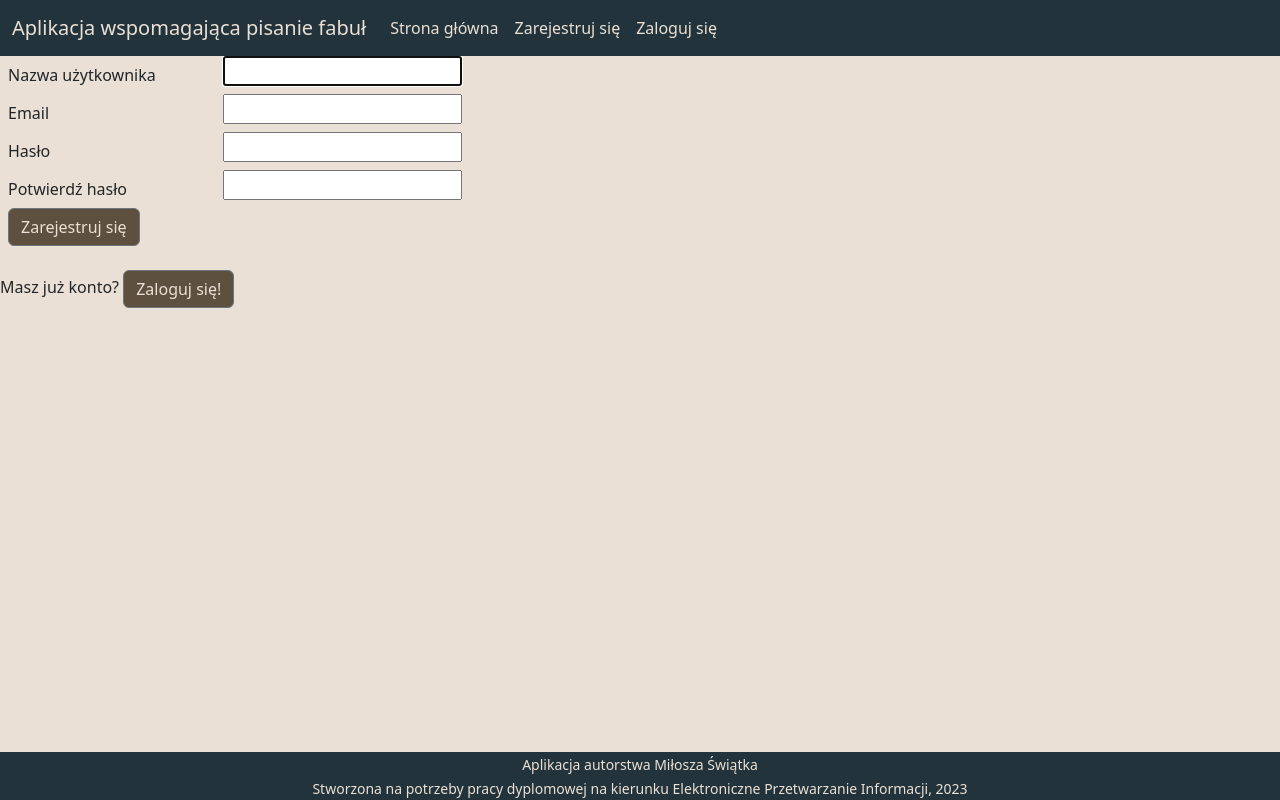
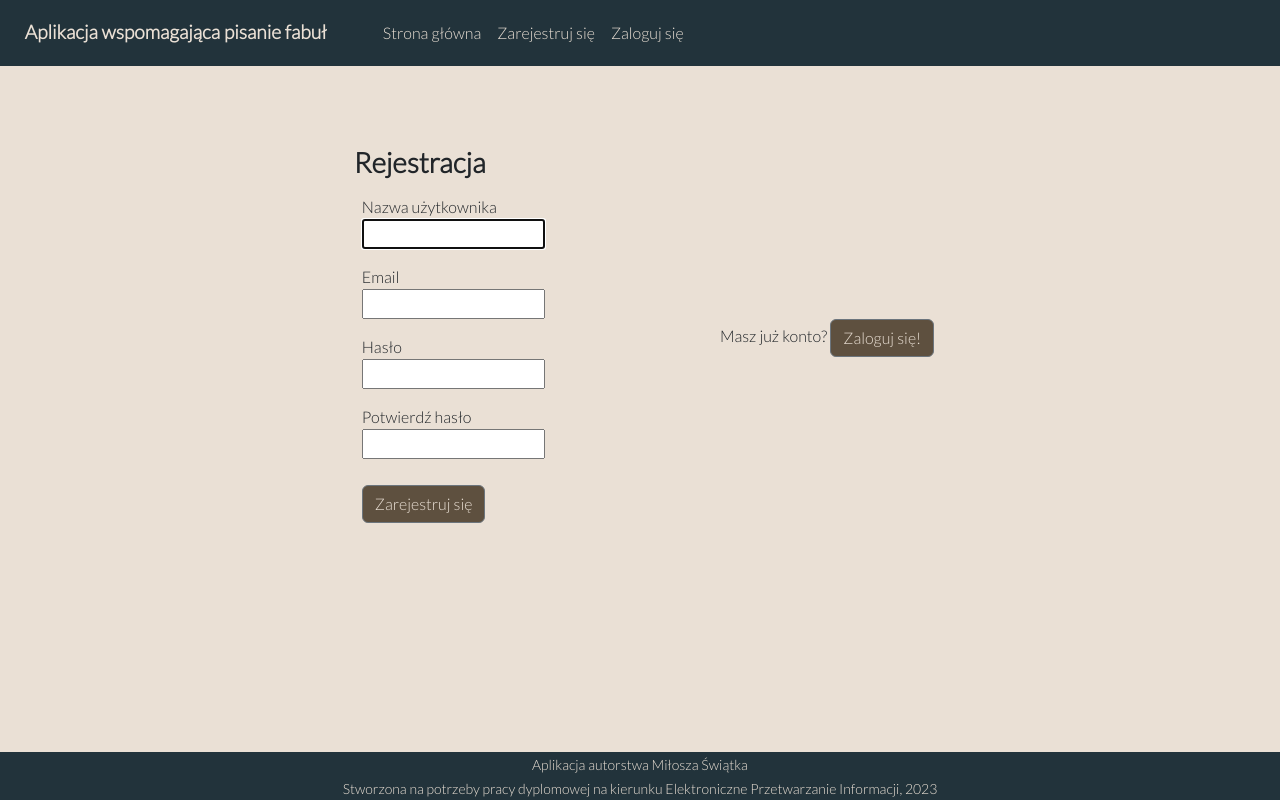
Before and after one commit to upcate/projekt_dyplomowy, a Django app: page /register/ in a window 1280 px wide. Run offline with Django 4.2, Linux system fonts and the light colour scheme; some libraries are stand-ins or nearby versions.

Commit message:
fixed css

```diff
--- a/aplikacja_dyplomowa/forms.py
+++ b/aplikacja_dyplomowa/forms.py
@@ -1,5 +1,5 @@
 from django import forms
-from django.forms import ModelForm, CharField, Form
+from django.forms import ModelForm, Form
 from django.contrib.auth.models import User
 from django.contrib.auth.forms import UserCreationForm, ValidationError, PasswordChangeForm
 from django.contrib.auth import password_validation
@@ -22,6 +22,10 @@ class CreateUserForm(UserCreationForm):
         widget=forms.PasswordInput(attrs={'autocomplete': 'new-password'}),
         help_text='Enter the same password as before, for verification.',
     )
+
+    error_messages = {
+        'password_mismatch': 'Hasła się nie zgadzają.'
+    }
 
     class Meta:
         model = User
--- a/static/base.css
+++ b/static/base.css
@@ -1,3 +1,6 @@
+@import url('https://fonts.googleapis.com/css2?family=Lato:wght@300&family=Poppins&display=swap');
+
+
 :root {
     --black: #0a0908ff;
     --gunmetal: #22333bff;
@@ -9,16 +12,33 @@
 body {
     background-color: var(--almond);
     margin-bottom: 15%;
+    font-family: 'Lato', sans-serif;
+
 }
 
-.navbar-text .navbar-brand {
-    color: var(--almond);
+.navbar {
+    display: flex;
+    align-items: center;
+    justify-content: space-between;
+    padding: 0.8rem;
+
 }
 
-body::after {
-    content: '';
-    display: block;
-    height: 15%;
+.navbar-brand {
+    color: var(--almond);
+    font-weight: bold;
+    font-size: 1.2rem;
+}
+
+.navbar-nav {
+    display: flex;
+    right: 0;
+    margin-left: 2rem;
+    font-size: 1rem;
+}
+
+.username {
+    font-weight: bold;
 }
 
 footer {
@@ -29,14 +49,26 @@ footer {
 }
 
 .big-div {
-    margin-top: 15%;
+    margin-top: 23vh;
     width: auto;
+}
+
+.main-desc {
+    font-family: 'Poppins', sans-serif;
+}
+
+.main-desc h3 {
+    font-size: 1.7rem;
+}
+
+.main-desc h4 {
+    font-size: 1.4rem;
 }
 
 .custom-button {
     background-color: var(--walnut-brown);
     color: var(--almond);
-    font-size: 21pt;
+    font-size: 1.4rem;
 }
 
 .custom-from-button {
@@ -54,3 +86,28 @@ footer {
     color: var(--almond);
 
 }
+
+.register-form {
+    display: flex;
+    justify-content: center;
+    align-items: center;
+    margin-top: 10vh;
+}
+
+.register-form h3{
+    font-weight: bold;
+}
+
+.register-form p{
+    margin-top: 5vh;
+
+}
+
+.log-submit{
+    margin-top: 10px;
+
+}
+.register-form .form-group{
+    padding: 1vmin;
+    border-radius: 10px;
+}
--- a/templates/accounts/register.html
+++ b/templates/accounts/register.html
@@ -3,37 +3,40 @@
     <html lang="pl">
         <body>
         {% block content %}
+            <div class="register-form container">
             <form method="POST" action="" class="px-md-2">
+                <h3>Rejestracja</h3>
                 {% csrf_token %}
-                <div class="form-group row">
-                    <label for="{{ form.username.id_for_label }}" class="col-sm-2 col-form-label">{{ form.username.label }}</label>
-                    <div class="col-sm-10">
+                <div class="form-group row justify-content-center">
+                    <label for="{{ form.username.id_for_label }}">{{ form.username.label }}</label>
+                    <div>
                         {{ form.username }}
                     </div>
                 </div>
-                <div class="form-group row">
-                    <label for="{{ form.email.id_for_label }}" class="col-sm-2 col-form-label">{{ form.email.label }}</label>
-                    <div class="col-sm-10">
+                <div class="form-group row justify-content-center">
+                    <label for="{{ form.email.id_for_label }}">{{ form.email.label }}</label>
+                    <div>
                         {{ form.email }}
                     </div>
                 </div>
-                <div class="form-group row">
-                    <label for="{{ form.password1.id_for_label }}" class="col-sm-2 col-form-label">{{ form.password1.label }}</label>
-                    <div class="col-sm-10">
+                <div class="form-group row justify-content-center">
+                    <label for="{{ form.password1.id_for_label }}">{{ form.password1.label }}</label>
+                    <div>
                         {{ form.password1 }}
                     </div>
                 </div>
-                <div class="form-group row">
-                    <label for="{{ form.password2.id_for_label }}" class="col-sm-2 col-form-label">{{ form.password2.label }}</label>
-                    <div class="col-sm-10">
+                <div class="form-group row justify-content-center">
+                    <label for="{{ form.password2.id_for_label }}">{{ form.password2.label }}</label>
+                    <div>
                         {{ form.password2 }}
                     </div>
                 </div>
-                <div class="form-group row">
+                <div class="form-group row justify-content-center log-submit">
                     <div>
                         <input type="submit" value="Zarejestruj się" class="btn btn-secondary custom-from-button">
                     </div>
                 </div>
+                <div>
                     {% if form.errors %}
                         Błędy:
                         {% for field in form %}
@@ -46,8 +49,15 @@
                             {% endif %}
                         {% endfor %}
                     {% endif %}
-            </form> <br>
-            Masz już konto? <a href="{% url 'login' %}" class="btn btn-secondary custom-from-button"> Zaloguj się! </a>
+                </div>
+
+            </form>
+            <div class="login-link">
+              Masz już konto?
+              <a href="{% url 'login' %}" class="btn btn-secondary custom-from-button"> Zaloguj się! </a>
+            </div>
+            </div>
+
         {% endblock %}
     </body>
 </html>
--- a/templates/base.html
+++ b/templates/base.html
@@ -47,11 +47,8 @@
                                             </ul>
                                         </li>
                                     {% endif %}
-                                    <li class="nav-item">
-                                        <a class="nav-link active" style="color: var(--almond)"> Zalogowano jako {{ user.username }} </a>
-                                    </li>
                                     <li>
-                                        <a class="nav-link active" style="color: var(--almond)" href="{% url 'account_view' %}"> Profil </a>
+                                        <a class="nav-link active username" style="color: var(--almond)" href="{% url 'account_view' %}"> {{ user.username }} </a>
                                     </li>
                                     <li class="nav-item">
                                         <a class="nav-link active" style="color: var(--almond)" href="{% url 'logout' %}"> Wyloguj się </a>
@@ -77,6 +74,7 @@
                 </nav>
             {% endblock %}
         <script src="https://cdn.jsdelivr.net/npm/bootstrap@5.2.3/dist/js/bootstrap.bundle.min.js" integrity="sha384-kenU1KFdBIe4zVF0s0G1M5b4hcpxyD9F7jL+jjXkk+Q2h455rYXK/7HAuoJl+0I4" crossorigin="anonymous"></script>
+        <script src="https://kit.fontawesome.com/05a09beaf0.js" crossorigin="anonymous"></script>
 
         {% block content %}{% endblock %}
         </body>
```
Also changed, not shown: templates/accounts/login.html (+11 -6 lines), templates/main_structure/main.html (+3 -4 lines), db.sqlite3. Lines whose indentation alone changed are shown as unchanged.
